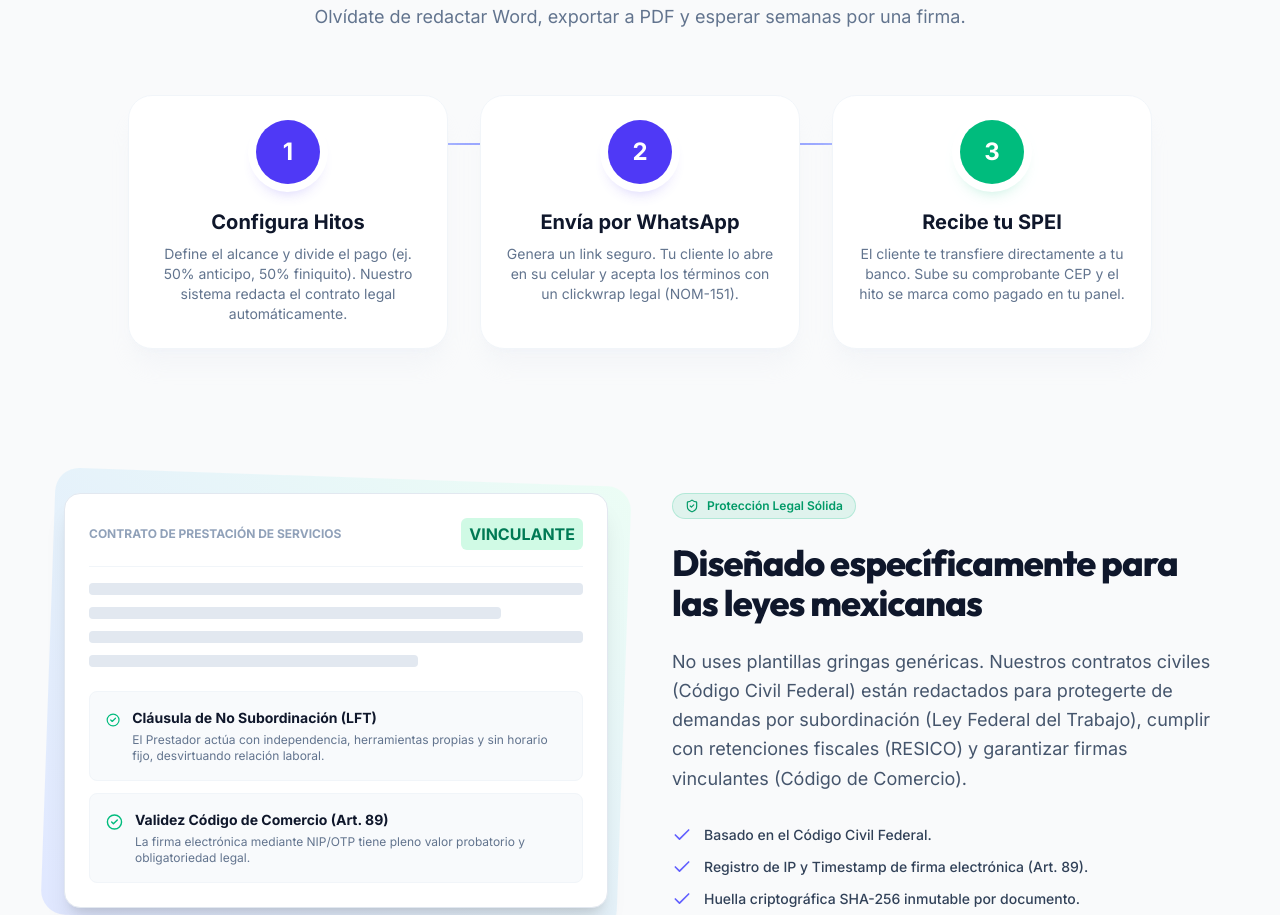
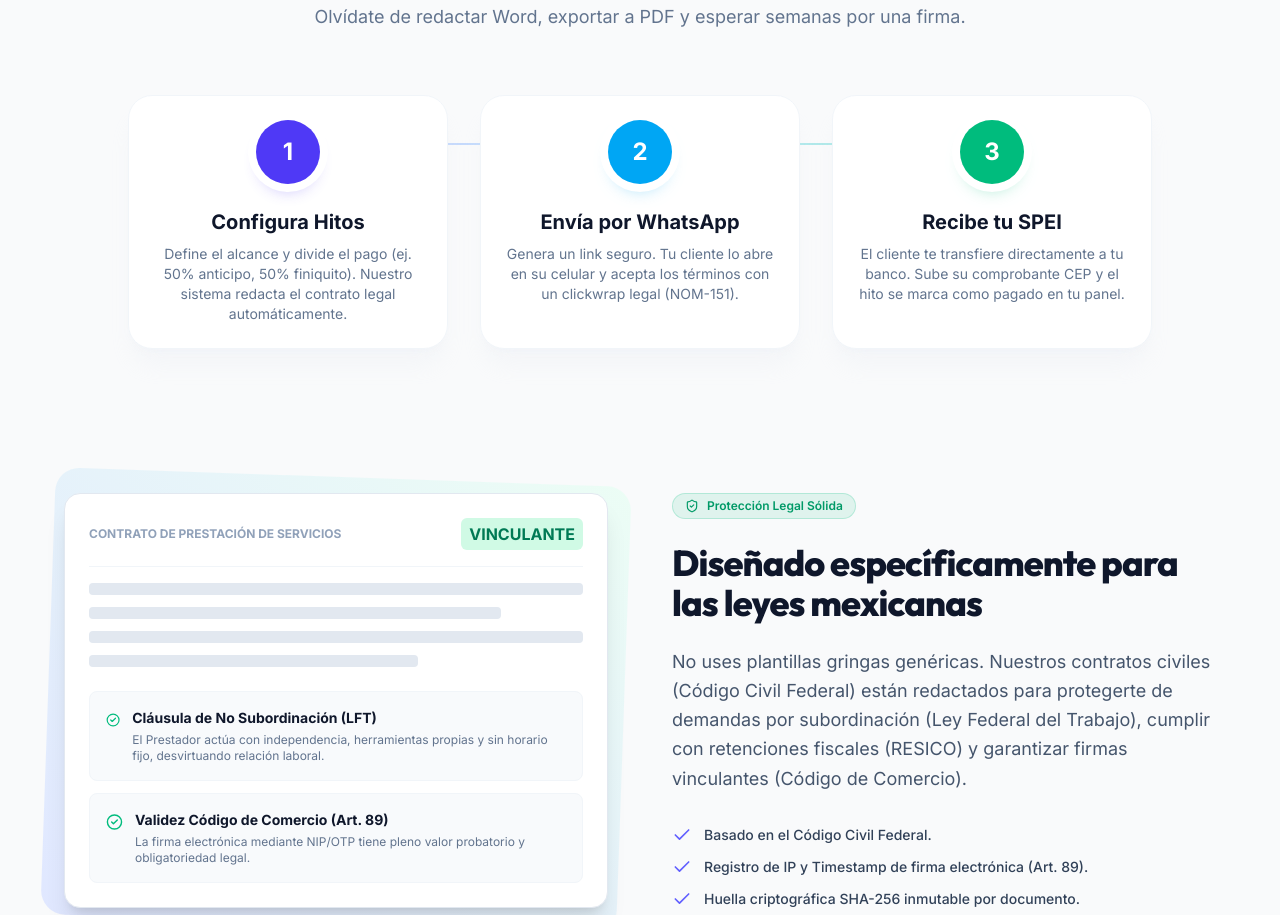
Before and after one commit to jesushzv/contract-tracker, a Next.js app: page / in a window 1280 px wide. Shown: the part 1720-2635 px from the top of the page. Built offline with nearby package versions, Linux system fonts and the light colour scheme; no server answers.

Commit message:
refactor: update UI theme to indigo and sky blue color palette

```diff
--- a/app/page.tsx
+++ b/app/page.tsx
@@ -277,7 +277,7 @@ export default function Home() {
           </p>
 
           <div className="mt-16 grid grid-cols-1 md:grid-cols-3 gap-8 relative">
-            <div className="hidden md:block absolute top-12 left-1/6 right-1/6 h-0.5 bg-gradient-to-r from-indigo-100 via-indigo-500 to-indigo-100 z-0"></div>
+            <div className="hidden md:block absolute top-12 left-1/6 right-1/6 h-0.5 bg-gradient-to-r from-indigo-500 via-sky-400 to-emerald-500 z-0 opacity-30"></div>
 
             <div className="relative z-10 flex flex-col items-center bg-white p-6 rounded-3xl border border-slate-100 shadow-xl shadow-slate-200/20">
               <div className="w-16 h-16 bg-indigo-600 rounded-full flex items-center justify-center text-white text-2xl font-bold shadow-lg shadow-indigo-600/30 mb-6 ring-8 ring-white">1</div>
@@ -288,7 +288,7 @@ export default function Home() {
             </div>
 
             <div className="relative z-10 flex flex-col items-center bg-white p-6 rounded-3xl border border-slate-100 shadow-xl shadow-slate-200/20">
-              <div className="w-16 h-16 bg-indigo-600 rounded-full flex items-center justify-center text-white text-2xl font-bold shadow-lg shadow-indigo-600/30 mb-6 ring-8 ring-white">2</div>
+              <div className="w-16 h-16 bg-sky-500 rounded-full flex items-center justify-center text-white text-2xl font-bold shadow-lg shadow-sky-500/30 mb-6 ring-8 ring-white">2</div>
               <h3 className="text-xl font-bold text-slate-900">Envía por WhatsApp</h3>
               <p className="text-sm text-slate-500 mt-2 text-center">
                 Genera un link seguro. Tu cliente lo abre en su celular y acepta los términos con un clickwrap legal (NOM-151).
--- a/app/plans/page.tsx
+++ b/app/plans/page.tsx
@@ -169,7 +169,7 @@ export default function PlansPage() {
       ],
       icon: Sparkles,
       buttonText: "Suscribirse a Pro",
-      accent: "purple",
+      accent: "indigo",
     },
   ];
 
@@ -271,7 +271,7 @@ export default function PlansPage() {
                     isStarter
                       ? "bg-emerald-600 text-white hover:bg-emerald-700 shadow-md shadow-emerald-600/20"
                       : isPro
-                        ? "bg-purple-600 text-white hover:bg-purple-700 shadow-md shadow-purple-600/20"
+                        ? "bg-indigo-600 text-white hover:bg-indigo-700 shadow-md shadow-indigo-600/20"
                         : "bg-slate-900 text-white hover:bg-slate-800 shadow-md shadow-slate-900/10"
                   }`}
                 >
```
